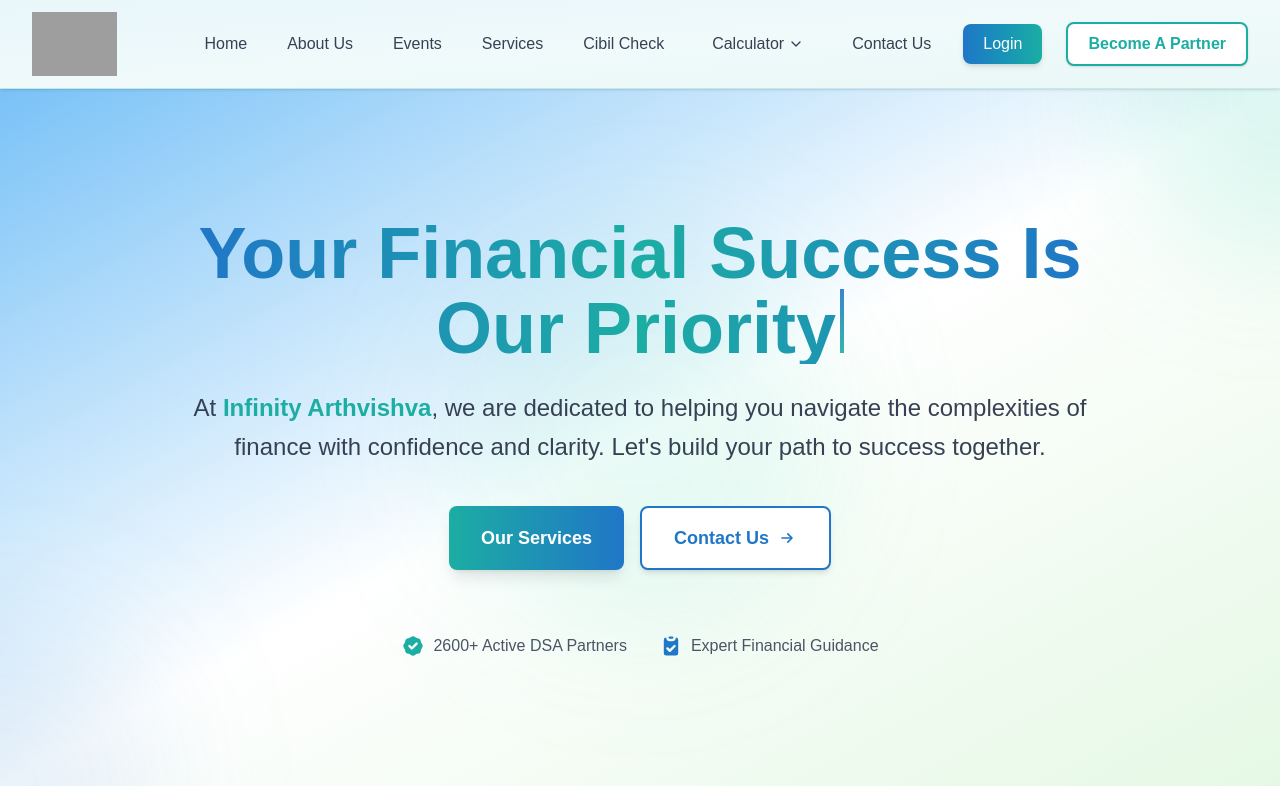
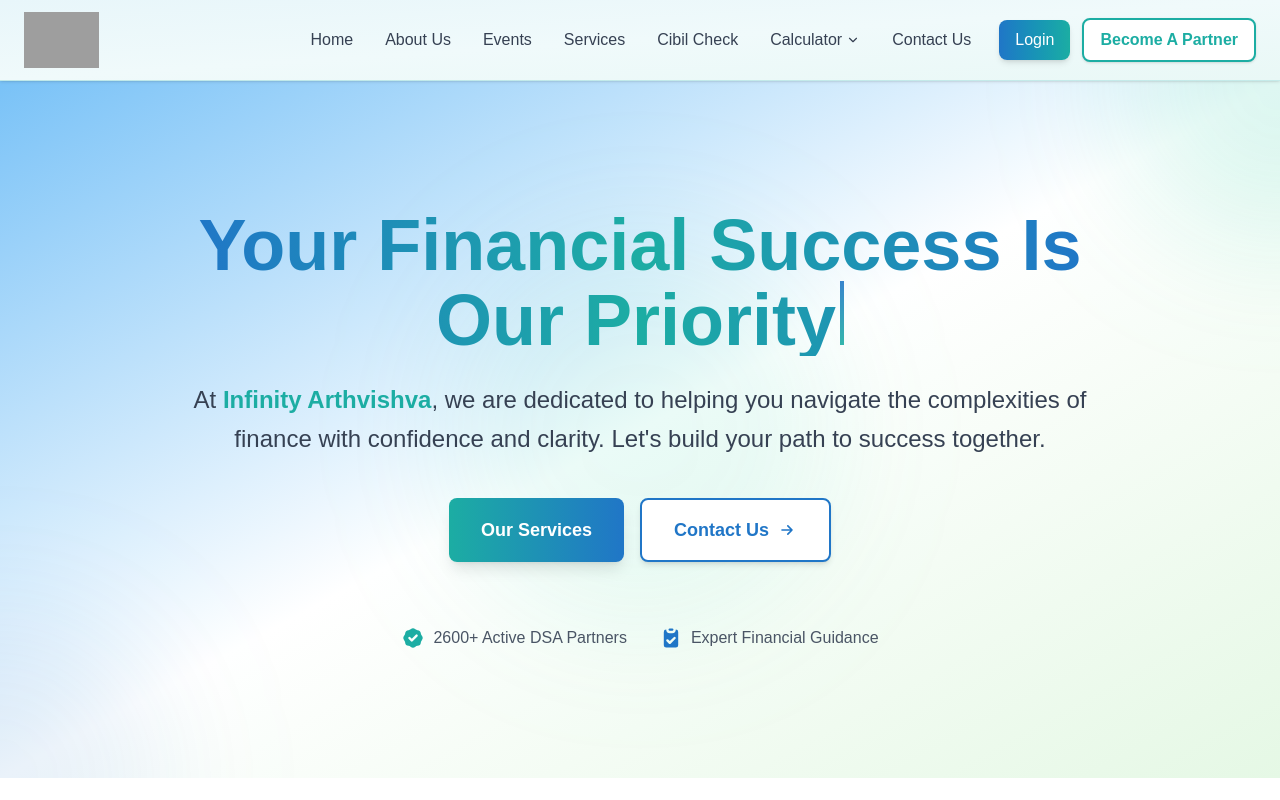
Before and after one commit to dipali1428/real-estate-web-portal, a Next.js app: page / in a window 1280 px wide. Shown: the top 800 px of the page. Built offline with nearby package versions, Linux system fonts and the light colour scheme; grey boxes are pictures that could not be loaded.

Commit message:
-Header responsiveness improved

```diff
--- a/app/component/Header.tsx
+++ b/app/component/Header.tsx
@@ -22,7 +22,6 @@ const Header = () => {
     { label: "Events", href: "/page/event", component: AboutSection },
     { label: "Services", href: "/page/services", component: ServicesSection },
     { label: "Cibil Check", href: "/page/cibil", component: CibilSection },
-    // Contact Us removed from here since it will be placed after Calculator
   ];
 
   const calculatorOptions = [
@@ -33,22 +32,22 @@ const Header = () => {
 
   return (
     <header className="bg-linear-to-br from-[#E8F6FA] via-[#F0FAFB] to-[#E9F8F6] backdrop-blur-md shadow-sm sticky top-0 z-50 transition-all duration-300 border-b border-[#1CADA3]/20">
-      <nav className="container mx-auto px-3 sm:px-6 lg:px-8 py-3 flex items-center justify-between">
+      <nav className="container mx-auto px-3 sm:px-4 lg:px-6 py-3 flex items-center justify-between">
         {/* Logo Section */}
         <motion.div
-          className="flex items-center space-x-2 sm:space-x-3"
+          className="flex items-center space-x-2"
           initial={{ opacity: 0, y: -10 }}
           animate={{ opacity: 1, y: 0 }}
           transition={{ duration: 0.6 }}>
           <img
             src="/logo.png"
             alt="Infinity Arthviksha Logo"
-            className="h-10 sm:h-12 md:h-14 lg:h-16 w-auto object-contain"
+            className="h-8 sm:h-10 md:h-12 lg:h-14 w-auto object-contain"
           />
         </motion.div>
 
         {/* Desktop Menu */}
-        <div className="hidden lg:flex items-center space-x-4 xl:space-x-6">
+        <div className="hidden lg:flex items-center space-x-1 xl:space-x-2 2xl:space-x-4">
           {navLinks.map((link, i) => (
             <motion.div
               key={i}
@@ -64,7 +63,7 @@ const Header = () => {
               />
               <a
                 href={link.href}
-                className="relative z-10 px-3 xl:px-2 py-2 text-gray-700 font-medium transition-colors duration-300 group-hover:text-[#2076C7]"
+                className="relative z-10 px-2 xl:px-3 py-2 text-gray-700 font-medium transition-colors duration-300 group-hover:text-[#2076C7] text-sm xl:text-base"
               >
                 {link.label}
               </a>
@@ -72,7 +71,7 @@ const Header = () => {
             </motion.div>
           ))}
 
-          {/* Calculator Dropdown - Moved before Contact Us */}
+          {/* Calculator Dropdown */}
           <motion.div
             className="relative"
             onMouseEnter={() => setIsCalculatorOpen(true)}
@@ -88,10 +87,10 @@ const Header = () => {
                 whileHover={{ opacity: 1, scale: 1 }}
                 transition={{ duration: 0.35 }}
               />
-              <button className="relative z-10 px-3 xl:px-4 py-2 text-gray-700 font-medium transition-colors duration-300 group-hover:text-[#2076C7] flex items-center space-x-1">
+              <button className="relative z-10 px-2 xl:px-3 py-2 text-gray-700 font-medium transition-colors duration-300 group-hover:text-[#2076C7] flex items-center space-x-1 text-sm xl:text-base">
                 <span>Calculator</span>
                 <ChevronDown
-                  size={16}
+                  size={14}
                   className={`transition-transform duration-300 ${isCalculatorOpen ? "rotate-180" : ""}`}
                 />
               </button>
@@ -105,12 +104,12 @@ const Header = () => {
                   animate={{ opacity: 1, y: 0, scale: 1 }}
                   exit={{ opacity: 0, y: 10, scale: 0.95 }}
                   transition={{ duration: 0.2 }}
-                  className="absolute top-full left-0 mt-2 w-44 md:w-52 bg-white rounded-lg shadow-lg border border-gray-200 py-2 z-50">
+                  className="absolute top-full left-0 mt-2 w-40 xl:w-44 bg-white rounded-lg shadow-lg border border-gray-200 py-2 z-50">
                   {calculatorOptions.map((option, index) => (
                     <a
                       key={index}
                       href={option.href}
-                      className="block px-4 py-2 text-gray-700 hover:bg-[#E8F6FA] hover:text-[#2076C7] transition-colors duration-200"
+                      className="block px-3 xl:px-4 py-2 text-gray-700 hover:bg-[#E8F6FA] hover:text-[#2076C7] transition-colors duration-200 text-sm xl:text-base"
                       onClick={() => setIsCalculatorOpen(false)}>
                       {option.label}
                     </a>
@@ -120,7 +119,7 @@ const Header = () => {
             </AnimatePresence>
           </motion.div>
 
-          {/* Contact Us - Now placed after Calculator */}
+          {/* Contact Us */}
           <motion.div
             whileHover={{ scale: 1.05, y: -2 }}
             transition={{ type: "spring", stiffness: 250, damping: 20 }}
@@ -134,7 +133,7 @@ const Header = () => {
             />
             <a
               href="/#contact"
-              className="relative z-10 px-3 xl:px-2 py-2 text-gray-700 font-medium transition-colors duration-300 group-hover:text-[#2076C7]"
+              className="relative z-10 px-2 xl:px-3 py-2 text-gray-700 font-medium transition-colors duration-300 group-hover:text-[#2076C7] text-sm xl:text-base"
             >
               Contact Us
             </a>
@@ -142,11 +141,12 @@ const Header = () => {
           </motion.div>
 
           {/* Buttons */}
+          <div className="flex items-center space-x-2 xl:space-x-3 pl-1 xl:pl-2">
             <motion.button
               onClick={openLogin}
               whileHover={{ scale: 1.07, y: -2 }}
               transition={{ type: "tween", ease: "easeOut", duration: 0.08 }}
-            className="bg-linear-to-r from-[#2076C7] to-[#1CADA3] text-white px-4 xl:px-5 py-2 rounded-lg shadow-md hover:shadow-lg transition-all duration-300 cursor-pointer">
+              className="bg-linear-to-r from-[#2076C7] to-[#1CADA3] text-white px-3 xl:px-4 py-2 rounded-lg shadow-md hover:shadow-lg transition-all duration-300 cursor-pointer text-sm xl:text-base whitespace-nowrap">
               Login
             </motion.button>
 
@@ -154,16 +154,17 @@ const Header = () => {
               onClick={openPartner}
               whileHover={{ scale: 1.07, y: -2 }}
               transition={{ type: "tween", ease: "easeOut", duration: 0.04 }}
-            className="bg-white text-[#1CADA3] border-2 border-[#1CADA3] px-4 xl:px-5 py-2 rounded-lg font-semibold shadow-sm hover:bg-[#E8F6FA] transition-all duration-300 cursor-pointer">
+              className="bg-white text-[#1CADA3] border-2 border-[#1CADA3] px-3 xl:px-4 py-2 rounded-lg font-semibold shadow-sm hover:bg-[#E8F6FA] transition-all duration-300 cursor-pointer text-sm xl:text-base whitespace-nowrap">
               Become A Partner
             </motion.button>
+          </div>
         </div>
 
         {/* Mobile Menu Button */}
         <button
           onClick={() => setIsOpen(!isOpen)}
           className="lg:hidden p-2 text-[#2076C7]">
-          {isOpen ? <X size={26} /> : <Menu size={26} />}
+          {isOpen ? <X size={24} /> : <Menu size={24} />}
         </button>
       </nav>
 
@@ -176,22 +177,22 @@ const Header = () => {
             exit={{ height: 0, opacity: 0 }}
             transition={{ duration: 0.3 }}
             className="lg:hidden bg-linear-to-br from-[#E8F6FA] via-[#F0FAFB] to-[#E9F8F6] backdrop-blur-md shadow-md">
-            <div className="flex flex-col items-center space-y-3 sm:space-y-4 py-4">
+            <div className="flex flex-col items-center space-y-3 py-4">
               {navLinks.map((link, i) => (
                 <a
                   key={i}
                   href={link.href}
                   onClick={() => setIsOpen(false)}
-                  className="text-gray-700 font-medium hover:text-[#1CADA3] transition text-sm sm:text-base">
+                  className="text-gray-700 font-medium hover:text-[#1CADA3] transition text-base">
                   {link.label}
                 </a>
               ))}
 
-              {/* Mobile Calculator Dropdown - Moved before Contact Us */}
+              {/* Mobile Calculator Dropdown */}
               <div className="w-full text-center">
                 <button
                   onClick={() => setIsCalculatorOpen(!isCalculatorOpen)}
-                  className="text-gray-700 font-medium hover:text-[#1CADA3] transition flex items-center justify-center space-x-1 mx-auto text-sm sm:text-base">
+                  className="text-gray-700 font-medium hover:text-[#1CADA3] transition flex items-center justify-center space-x-1 mx-auto text-base">
                   <span>Calculator</span>
                   <ChevronDown
                     size={16}
@@ -208,7 +209,7 @@ const Header = () => {
                           setIsOpen(false);
                           setIsCalculatorOpen(false);
                         }}
-                        className="block text-gray-600 hover:text-[#1CADA3] transition text-sm sm:text-base"
+                        className="block text-gray-600 hover:text-[#1CADA3] transition text-base"
                       >
                         {option.label}
                       </a>
@@ -217,22 +218,22 @@ const Header = () => {
                 )}
               </div>
 
-              {/* Contact Us - Now placed after Calculator in mobile */}
+              {/* Contact Us */}
               <a
                 href="/#contact"
                 onClick={() => setIsOpen(false)}
-                className="text-gray-700 font-medium hover:text-[#1CADA3] transition text-sm sm:text-base">
+                className="text-gray-700 font-medium hover:text-[#1CADA3] transition text-base">
                 Contact Us
               </a>
 
               {/* Mobile Buttons */}
-              <div className="flex flex-col sm:flex-row gap-3 pt-2 w-full sm:w-auto justify-center">
+              <div className="flex flex-col gap-3 pt-2 w-full justify-center items-center">
                 <button
                   onClick={() => {
                     openLogin();
                     setIsOpen(false);
                   }}
-                  className="bg-linear-to-r from-[#2076C7] to-[#1CADA3] text-white px-4 py-2 rounded-lg shadow-md hover:shadow-lg transition w-[80%] sm:w-auto mx-auto">
+                  className="bg-linear-to-r from-[#2076C7] to-[#1CADA3] text-white px-4 py-2 rounded-lg shadow-md hover:shadow-lg transition w-[80%] max-w-xs mx-auto">
                   Login
                 </button>
                 <button
@@ -240,7 +241,7 @@ const Header = () => {
                     openPartner();
                     setIsOpen(false);
                   }}
-                  className="bg-white text-[#1CADA3] border-2 border-[#1CADA3] px-4 py-2 rounded-lg font-semibold hover:bg-[#E8F6FA] transition w-[80%] sm:w-auto mx-auto">
+                  className="bg-white text-[#1CADA3] border-2 border-[#1CADA3] px-4 py-2 rounded-lg font-semibold hover:bg-[#E8F6FA] transition w-[80%] max-w-xs mx-auto">
                   Become A Partner
                 </button>
               </div>
```
Lines whose indentation alone changed are shown as unchanged.
